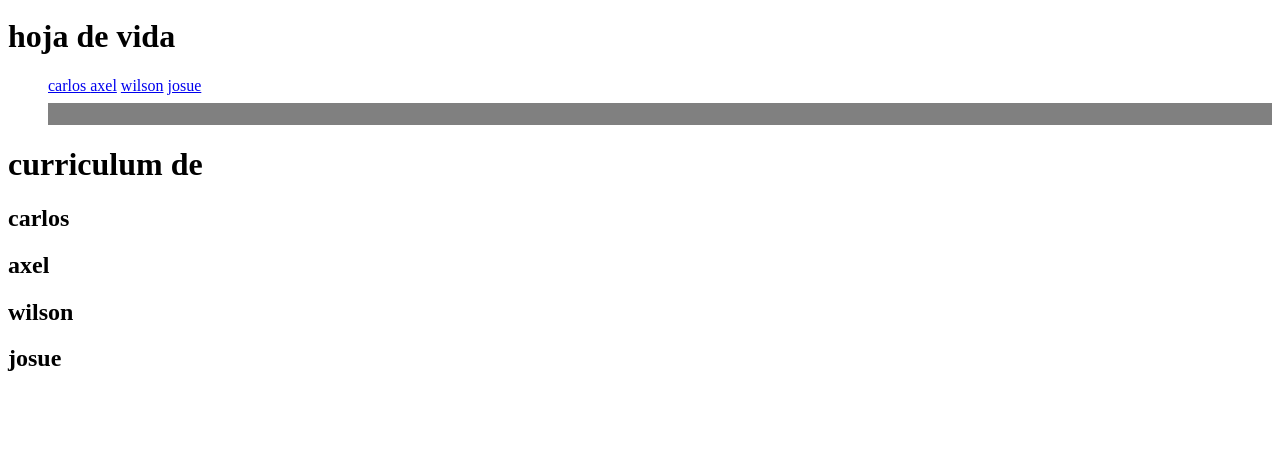
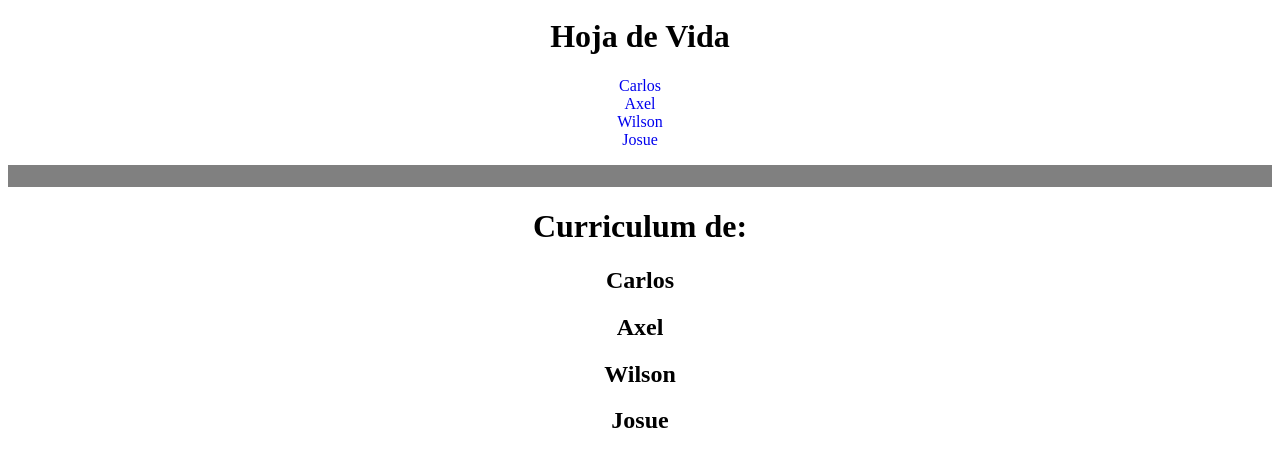
Before and after one commit to Eduardroid2/examen2025, a plain HTML site: page index.html in a window 1280 px wide. Shown: the part 111-578 px from the top of the page. Drawn offline with Linux system fonts and the light colour scheme.

Commit message:
Update index.html

```diff
--- a/index.html
+++ b/index.html
@@ -1,29 +1,45 @@
 <html>
     <head>
         <title>barra de navegacion </title>
+        <style>
+            body {
+                text-align: center; /* Centra todo el contenido del cuerpo */
+            }
+            header img {
+                display: block; /* Hace que la imagen se comporte como un bloque */
+                margin-left: auto;
+                margin-right: auto; /* Centra la imagen */
+            }
+            nav ul {
+                list-style-type: none; /* Elimina los puntos de lista */
+                padding: 0;
+            }
+            nav a {
+                margin: 0 15px; /* Espacio entre los enlaces */
+                text-decoration: none; /* Elimina el subrayado */
+            }
+        </style>
     </head>
     <body>
         <header>
-        <p align ="center"><img src ="instituto.jpg " width="100" height="100"></p>
-        <p align ="center">
-    <h1> hoja de vida </h1>
-        </p>
+            <p><img src="instituto.jpg" width="100" height="100" alt="Logo"></p>
+            <h1>Hoja de Vida</h1>
             <nav>
                 <ul>
-            <a href="carlos.hmtl"> carlos </a>
-            <a href="axel.html">axel</a>
-            <a href="wilson.html">wilson</a>
-            <a href="josue.html">josue </a>
-            <hr color = "gray" size="22" noshade ="2">
+                    <li><a href="carlos.html">Carlos</a></li>
+                    <li><a href="axel.html">Axel</a></li>
+                    <li><a href="wilson.html">Wilson</a></li>
+                    <li><a href="josue.html">Josue</a></li>
                 </ul>
+                <hr color="gray" size="22" noshade="2">
             </nav>
         </header>
+        <main>
+            <h1>Curriculum de:</h1>
+            <h2>Carlos</h2>
+            <h2>Axel</h2>
+            <h2>Wilson</h2>
+            <h2>Josue</h2>
+        </main>
     </body>
-    <main>
-        <h1>curriculum de </h1>
-        <h2>carlos</h2>
-        <h2>axel</h2>
-        <h2>wilson</h2>
-        <h2>josue</h2>
-    </main>
 </html>
```
Lines whose indentation alone changed are shown as unchanged.
